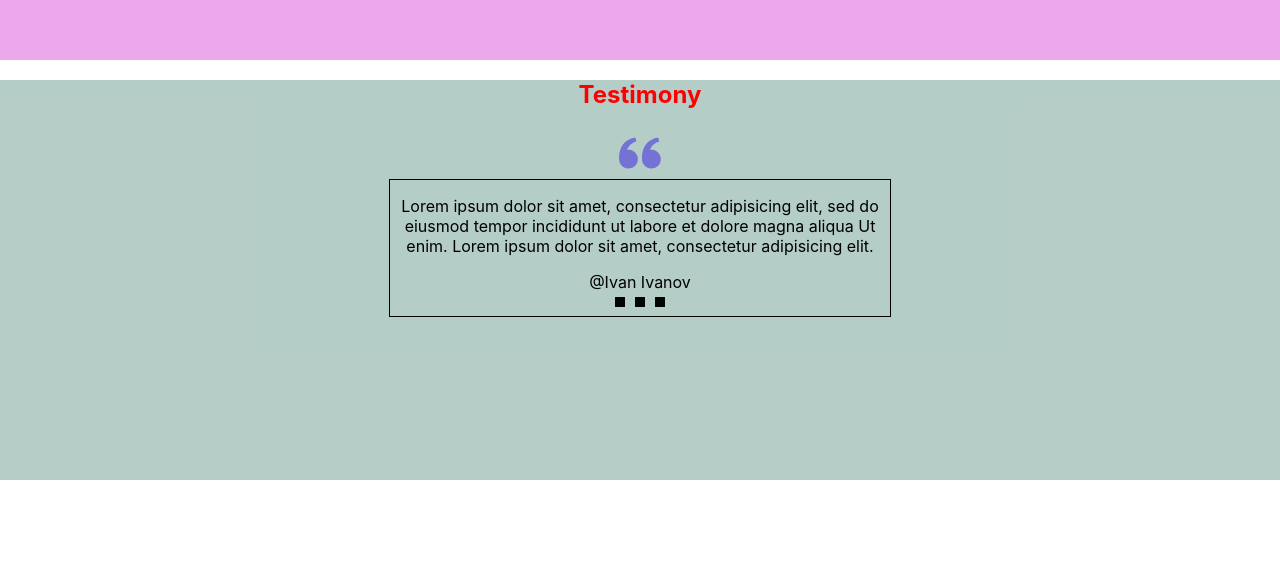
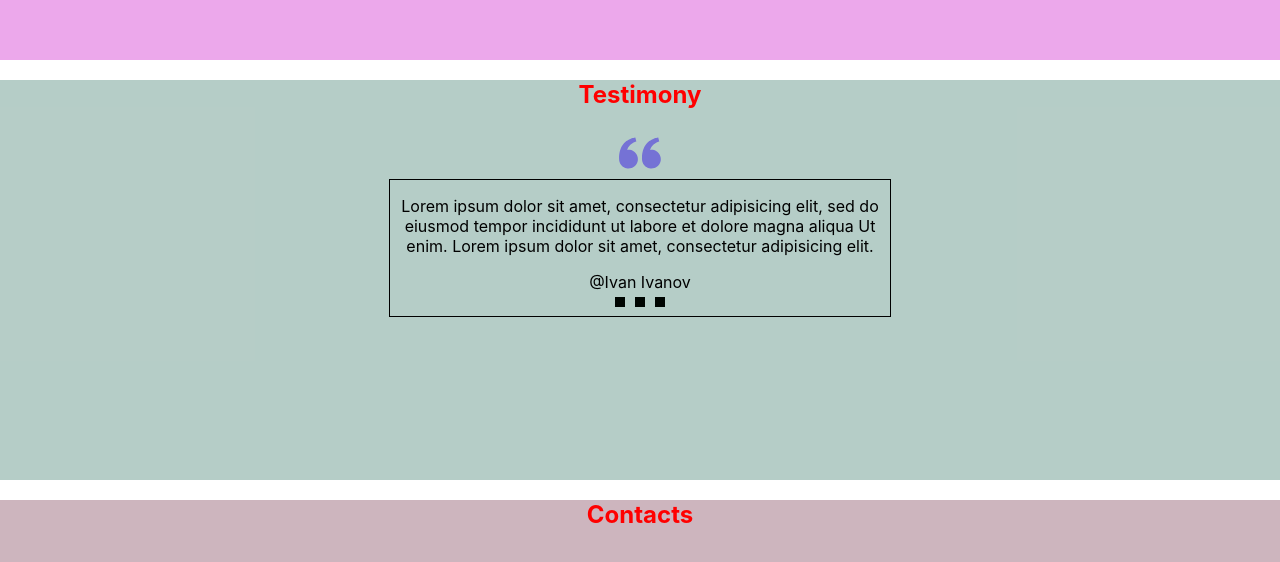
Before and after one commit to pobaranchuk/portfolio-start-project-main, a React app: page / in a window 1280 px wide. Shown: the part 2434-2996 px from the top of the page. Before the commit the page ends 2914 px from the top, so only its background shows below. Built offline with nearby package versions, Linux system fonts and the light colour scheme.

Commit message:
Next commit

```diff
--- a/src/App.tsx
+++ b/src/App.tsx
@@ -4,6 +4,7 @@ import {Main} from "./layout/sections/main/Main";
 import {Skills} from "./layout/sections/skills/Skills";
 import {Works} from "./layout/sections/works/Works";
 import {Testimony} from "./layout/sections/testimony/Testimony";
+import {Contacts} from "./layout/sections/contacts/Contact";
 
 
 function App() {
@@ -14,6 +15,7 @@ function App() {
             <Skills/>
             <Works/>
             <Testimony/>
+            <Contacts/>
         </div>
     );
 }
--- /dev/null
+++ b/src/layout/sections/contacts/Contact.tsx
@@ -0,0 +1,17 @@
+import React from 'react';
+import styled from "styled-components";
+import {SectionTitle} from "../../../components/SectionTitle";
+
+export const Contacts = () => {
+    return (
+        <StyledContacts>
+            <SectionTitle>Contacts</SectionTitle>
+
+        </StyledContacts>
+    );
+};
+
+const StyledContacts = styled.section`
+  min-height: 50vh;
+  background-color: rgba(82, 2, 33, 0.29);
+`
```
